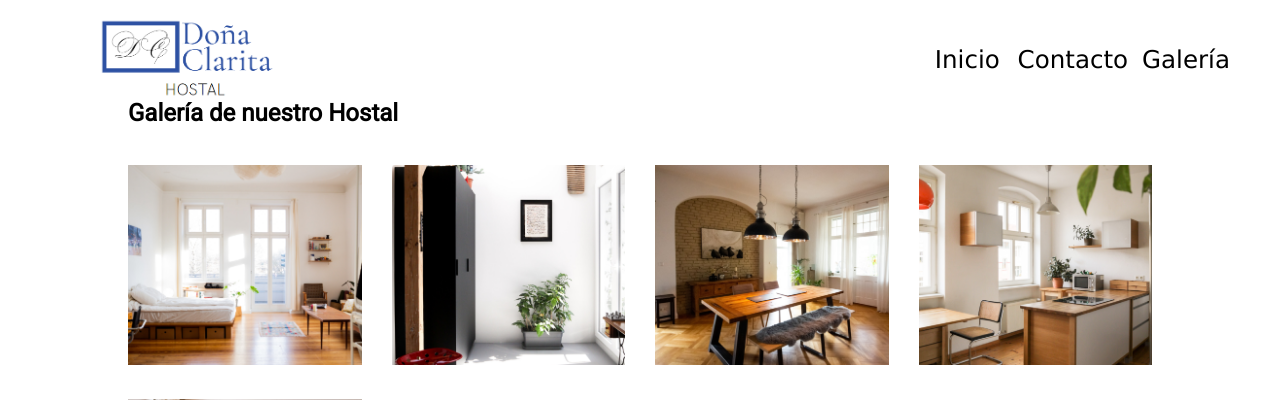
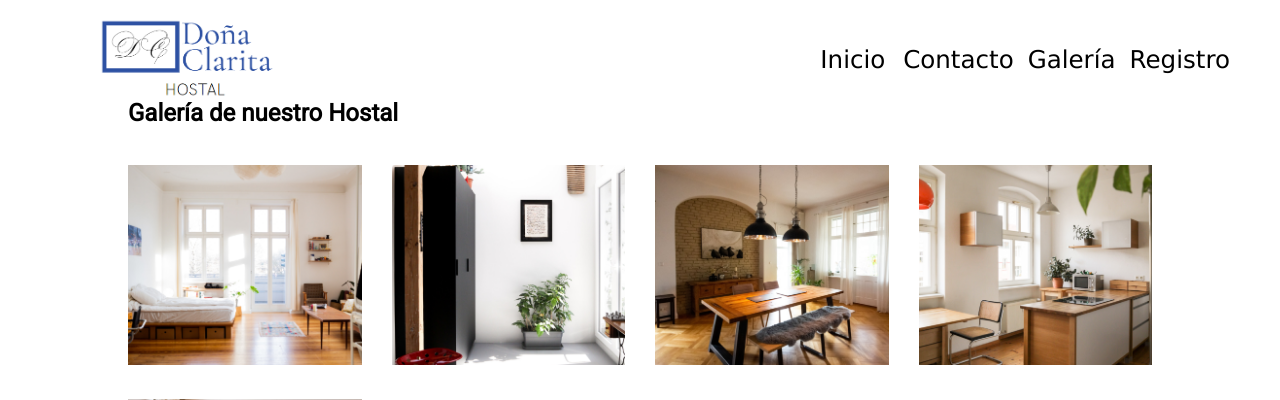
Before and after one commit to katkat777/Hostal-Do-a-Clarita, a Django app: page /galeria/ in a window 1280 px wide. Shown: the top 400 px of the page. Run offline with Django 3.2, Linux system fonts and the light colour scheme; some libraries are stand-ins or nearby versions; some web fonts are replaced.

Commit message:
registro

```diff
--- a/app/templates/app/base.html
+++ b/app/templates/app/base.html
@@ -30,13 +30,10 @@
 
             <nav id="nav">
                 <ul>
-                    <li>
-                        <a href="{% url 'home' %}"> Inicio </a>
-                    </li>
-                    <li>
-                        <a href="{% url 'contacto' %}">Contacto</a>
-                    </li>
+                    <li> <a href="{% url 'home' %}"> Inicio </a> </li>
+                    <li> <a href="{% url 'contacto' %}">Contacto</a> </li>
                     <li><a href="{% url 'galeria' %}">Galería</a></li>
+                    <li><a href="{% url 'registro' %}">Registro</a></li>
                 </ul>
             </nav>
 
--- a/app/urls.py
+++ b/app/urls.py
@@ -1,10 +1,11 @@
 from django.urls import path
-from .views import home, contacto, galeria
+from .views import home, contacto, galeria, registro
 
 urlpatterns = [
     path('', home, name="home"),
     path('contacto/', contacto, name="contacto"),
     path('galeria/', galeria, name="galeria"),
+    path('registro/', registro, name="registro"),
 
 
 ]
--- a/app/views.py
+++ b/app/views.py
@@ -10,3 +10,6 @@ def contacto(request):
 
 def galeria(request):
     return render(request, 'app/galeria.html')
+
+def registro(request):
+    return render(request, 'app/registro.html')
```
Also changed, not shown: app/templates/app/registro.html (added, +9 -0 lines).
